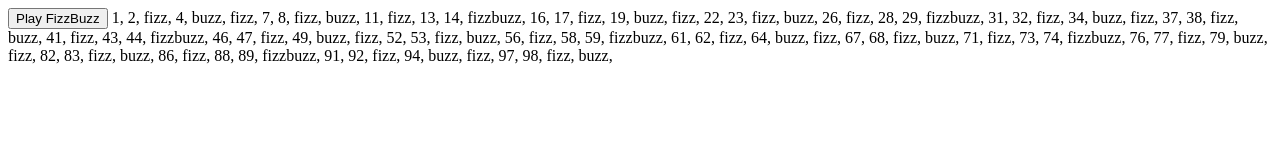
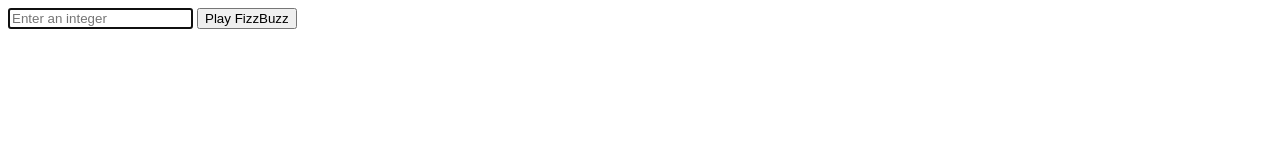
Before and after one commit to angelafolz/fizzbuzz, a plain HTML site: page index.html in a window 1280 px wide. Both pictures are taken after a click on the button "Play FizzBuzz". Drawn offline with nearby package versions, Linux system fonts and the light colour scheme.

Commit message:
refactor to receive highest number input

```diff
--- a/index.html
+++ b/index.html
@@ -7,6 +7,7 @@
 	<script type="text/javascript" src="js/app.js"></script>
 </head>
 <body>
+	<input placeholder="Enter an integer" autofocus>
 	<button>Play FizzBuzz</button>
 </body>
 </html>
--- a/js/app.js
+++ b/js/app.js
@@ -1,9 +1,13 @@
 $(document).ready(function(){
 
 	var body = $("body");
+	var input = $("input");
+	var playBtn = $("button");
 
-	$("button").click(function() {
-		for (var i = 1; i <= 100; i++) {
+	// count and determine fizz/buzz
+	var playFizzBuzz = function(num) {
+		body.append("<br><br>");
+		for (var i = 1; i <= num; i++) {
 			if (i % 3 === 0 && i % 5 === 0) {
 				body.append("fizzbuzz, ");
 			} else if (i % 3 === 0) {
@@ -14,21 +18,25 @@ $(document).ready(function(){
 				body.append(i + ", ");
 			}
 		}
+	};
 
-		// alternate method
-		/*for (var i = 1; i <= 100; i++) {
-			if (i % 3 === 0) {
-				body.append("fizz");
-				if (i % 5 === 0) {
-					body.append("buzz, ");
-				} else {
-					body.append(", ");
-				}
-			} else if (i % 5 === 0) {
-				body.append("buzz, ");
-			} else {
-				body.append(i + ", ");
-			}
-		}*/
+	// get input for highest number
+	playBtn.click(function() {
+		var value = input.val();
+		if (value < 1000) {
+			playFizzBuzz(value);
+		} else if (value >= 1000) {
+			alert("I may be a computer, but I don't have all day. Try a number less than 1000.");
+		} else {
+			alert("That's not an integer, silly.");
+		}
+		input.val("").focus();
+	});
+
+	// pressing enter same as clicking button
+	input.keypress(function(event){
+		if (event.which == 13){
+			playBtn.click();
+		}
 	});
 });
```
